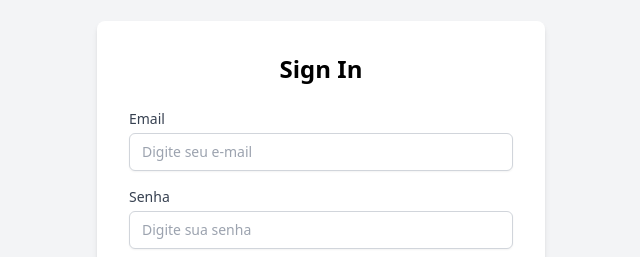
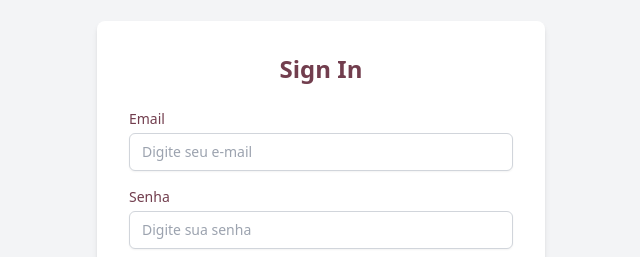
Before and after one commit to SouzaGabriel26/hackaton-contcode, a React (Vite) app in the folder front/: page /signin in a window 1280 px wide. Shown: the part 203-460 px from the top of the page, without its empty margins (319-959 px from the left). Built offline with nearby package versions, Linux system fonts and the light colour scheme.

Commit message:
styles: putting focus on the default color

```diff
--- a/front/pages/Signin.tsx
+++ b/front/pages/Signin.tsx
@@ -18,19 +18,19 @@ const SignIn: React.FC = () => {
   return (
     <div className="flex items-center justify-center min-h-screen bg-gray-100">
       <div className="w-full max-w-md p-8 bg-white rounded-lg shadow-md">
-        <h1 className="text-2xl font-semibold text-center mb-6">Sign In</h1>
+        <h1 className=" text-darkRed text-2xl font-semibold text-center mb-6">Sign In</h1>
         <form onSubmit={handleSubmit}>
           <div className="mb-4">
             <label
               htmlFor="email"
-              className="block text-sm font-medium text-gray-700"
+              className="block text-sm font-medium text-darkRed "
             >
               Email
             </label>
             <input
               type="email"
               id="email"
-              className="mt-1 block w-full px-3 py-2 border border-gray-300 rounded-md shadow-sm focus:outline-none focus:ring-indigo-500 focus:border-indigo-500 sm:text-sm"
+              className="mt-1 block w-full px-3 py-2 border border-gray-300 rounded-md shadow-sm focus:outline-none focus:ring-indigo-500 focus:border-lightRed sm:text-sm"
               placeholder="Digite seu e-mail"
               value={email}
               onChange={(e) => setEmail(e.target.value)}
@@ -40,14 +40,14 @@ const SignIn: React.FC = () => {
           <div className="mb-4">
             <label
               htmlFor="password"
-              className="block text-sm font-medium text-gray-700"
+              className="block text-sm font-medium text-darkRed "
             >
               Senha
             </label>
             <input
               type="password"
               id="password"
-              className="mt-1 block w-full px-3 py-2 border border-gray-300 rounded-md shadow-sm focus:outline-none focus:ring-indigo-500 focus:border-indigo-500 sm:text-sm"
+              className="mt-1 block w-full px-3 py-2 border border-gray-300 rounded-md shadow-sm focus:outline-none focus:ring-indigo-500 focus:border-lightRed sm:text-sm"
               placeholder="Digite sua senha"
               value={password}
               onChange={(e) => setPassword(e.target.value)}
@@ -64,7 +64,7 @@ const SignIn: React.FC = () => {
         <p className="mt-4 text-center text-sm text-gray-600">
           Não tem uma conta?{" "}
           <a href="#" className="text-darkRed hover:underline">
-            <Link to="/signon">Registre-se aqui</Link>
+            <Link to="/signup">Registre-se aqui</Link>
           </a>
         </p>
       </div>
```
